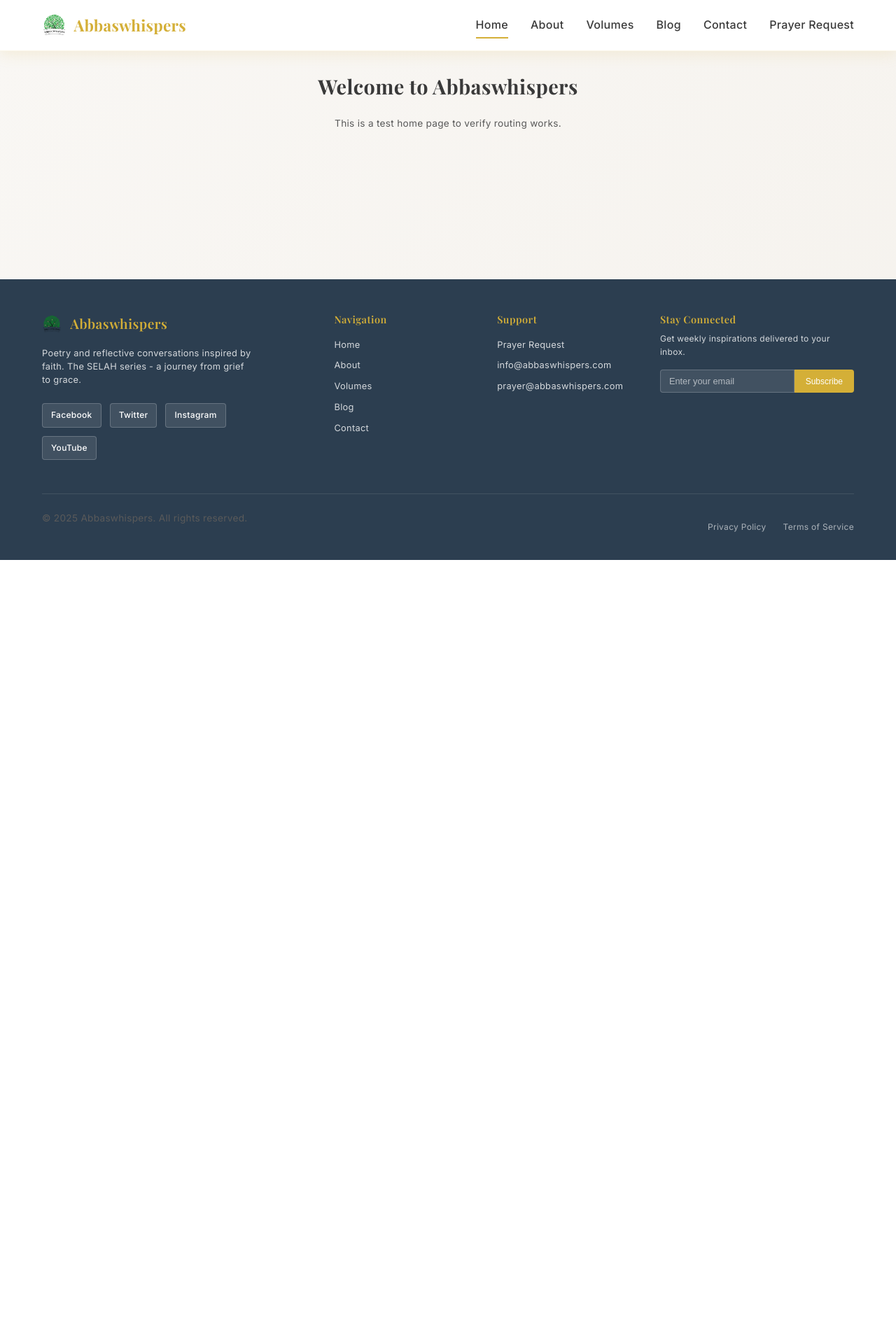
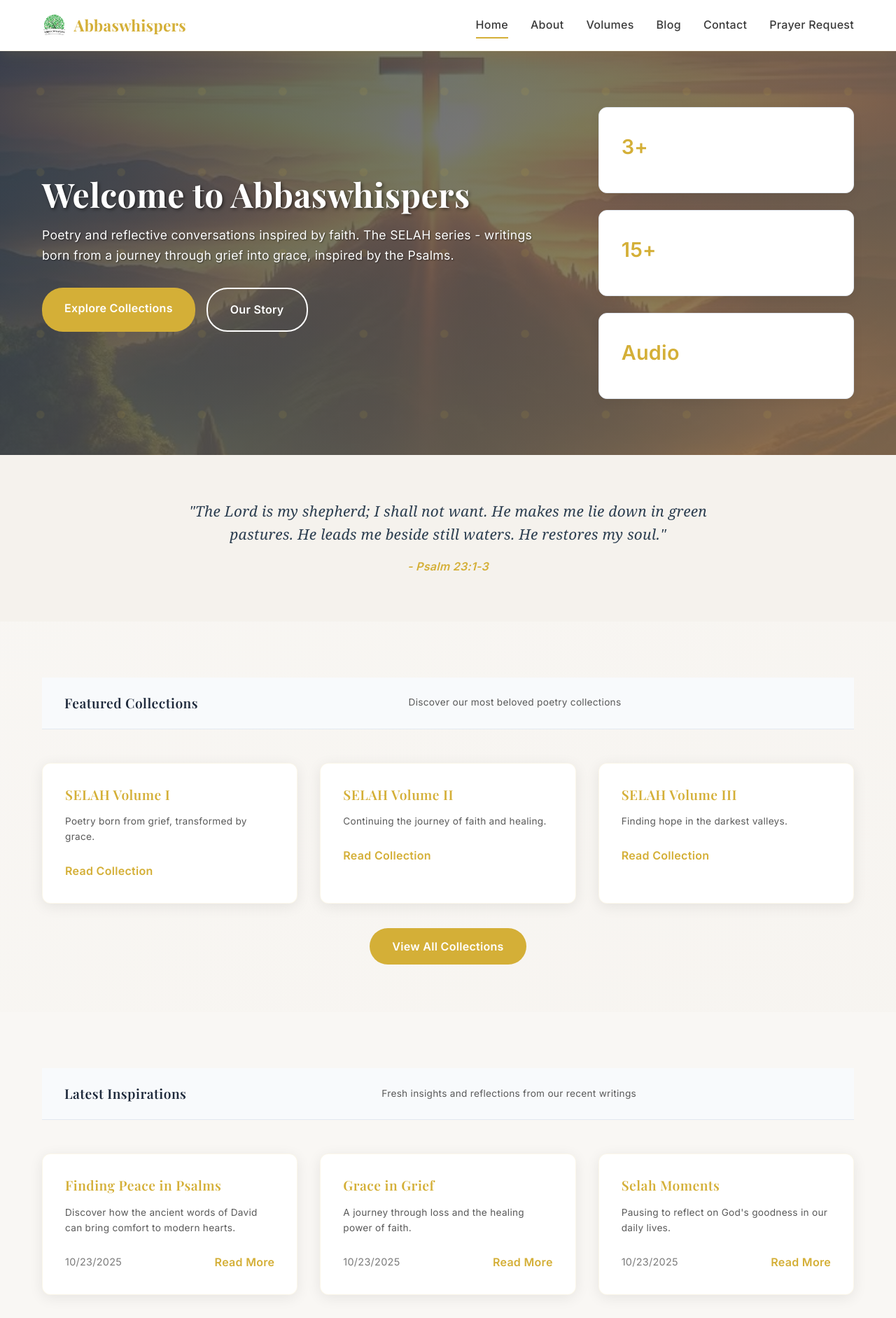
Before and after one commit to Ajang-Deng98/abbaswhispers_website, a React (Create React App) app in the folder frontend/: page / in a window 1280 px wide. Shown: the top 1883 px of the page at 70% size. Before the commit the page ends 800 px from the top, so only its background shows below. Built offline with nearby package versions, Linux system fonts and the light colour scheme; no server answers.

Commit message:
fix home page with immediate fallback data

```diff
--- a/frontend/src/App.js
+++ b/frontend/src/App.js
@@ -3,7 +3,7 @@ import { BrowserRouter as Router, Routes, Route, useLocation } from 'react-route
 import { motion } from 'framer-motion';
 import Header from './components/Header';
 import Footer from './components/Footer';
-import HomeTest from './pages/HomeTest';
+import Home from './pages/Home';
 import About from './pages/About';
 import Volumes from './pages/Volumes';
 import Blog from './pages/Blog';
@@ -33,7 +33,7 @@ function App() {
   return (
     <Router>
       <Routes>
-        <Route path="/" element={<Layout><HomeTest /></Layout>} />
+        <Route path="/" element={<Layout><Home /></Layout>} />
         <Route path="/about" element={<Layout><About /></Layout>} />
         <Route path="/volumes" element={<Layout><Volumes /></Layout>} />
         <Route path="/blog" element={<Layout><Blog /></Layout>} />
--- a/frontend/src/pages/Home.js
+++ b/frontend/src/pages/Home.js
@@ -10,6 +10,19 @@ const Home = () => {
   const [featuredVolumes, setFeaturedVolumes] = useState([]);
 
   useEffect(() => {
+    // Set fallback data immediately
+    setFeaturedPosts([
+      { id: 1, title: 'Finding Peace in Psalms', excerpt: 'Discover how the ancient words of David can bring comfort to modern hearts.', created_at: new Date() },
+      { id: 2, title: 'Grace in Grief', excerpt: 'A journey through loss and the healing power of faith.', created_at: new Date() },
+      { id: 3, title: 'Selah Moments', excerpt: 'Pausing to reflect on God\'s goodness in our daily lives.', created_at: new Date() }
+    ]);
+    setFeaturedVolumes([
+      { id: 1, title: 'SELAH Volume I', description: 'Poetry born from grief, transformed by grace.' },
+      { id: 2, title: 'SELAH Volume II', description: 'Continuing the journey of faith and healing.' },
+      { id: 3, title: 'SELAH Volume III', description: 'Finding hope in the darkest valleys.' }
+    ]);
+
+    // Try to load real data
     loadFeaturedContent();
   }, []);
 
@@ -22,17 +35,7 @@ const Home = () => {
       setFeaturedVolumes(volumesResponse.data || []);
     } catch (error) {
       console.error('Error loading featured content:', error);
-      // Set fallback data
-      setFeaturedPosts([
-        { id: 1, title: 'Finding Peace in Psalms', excerpt: 'Discover how the ancient words of David can bring comfort to modern hearts.', created_at: new Date() },
-        { id: 2, title: 'Grace in Grief', excerpt: 'A journey through loss and the healing power of faith.', created_at: new Date() },
-        { id: 3, title: 'Selah Moments', excerpt: 'Pausing to reflect on God\'s goodness in our daily lives.', created_at: new Date() }
-      ]);
-      setFeaturedVolumes([
-        { id: 1, title: 'SELAH Volume I', description: 'Poetry born from grief, transformed by grace.' },
-        { id: 2, title: 'SELAH Volume II', description: 'Continuing the journey of faith and healing.' },
-        { id: 3, title: 'SELAH Volume III', description: 'Finding hope in the darkest valleys.' }
-      ]);
+      // Keep fallback data if API fails
     }
   };
 
```
